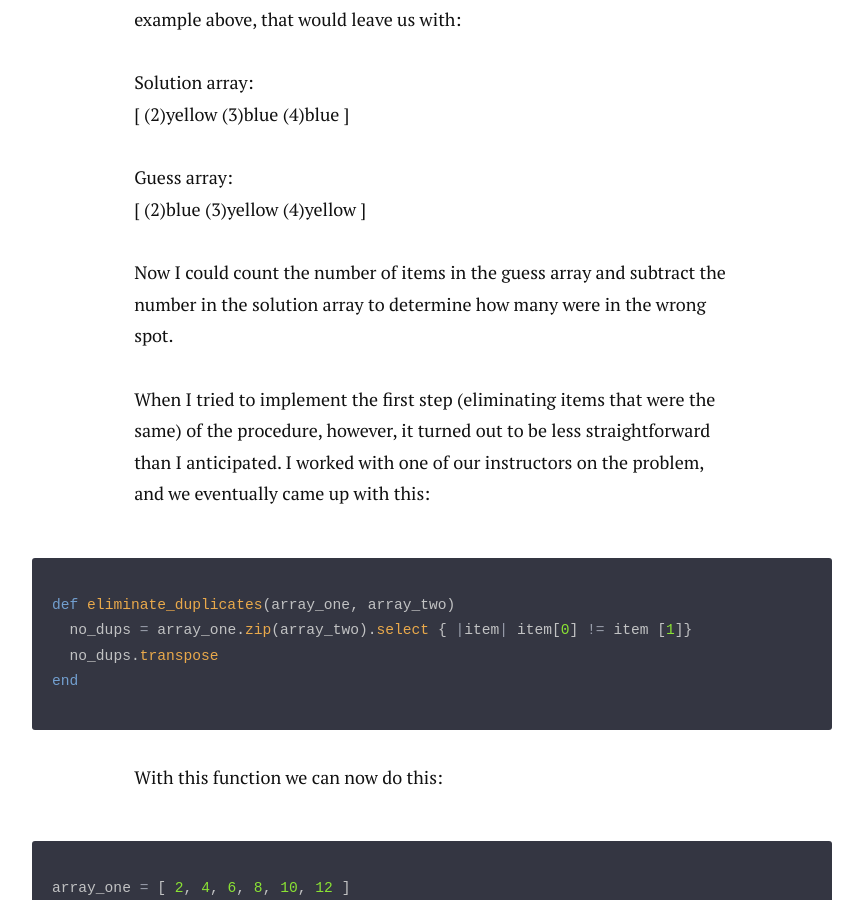
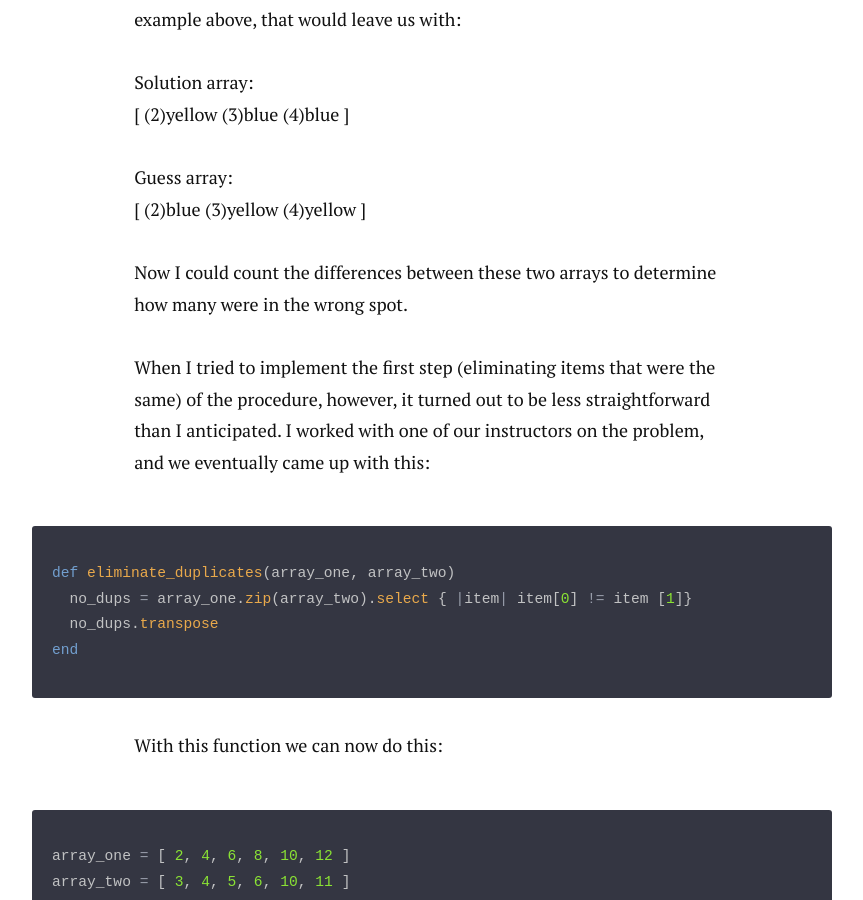
Before and after one commit to philipcolejohnson/philipcolejohnson.github.io, a Jekyll site: the page built from _posts/2016-07-10-smooth_operator.markdown, in a window 1280 px wide and 900 px high, scrolled down 2420 px. Shown: the whole window, without its empty margins (208-1071 px from the left). Built offline with Jekyll 4.4.1, drawn with Linux system fonts in a browser that asks for light colours; nearby versions of some CDN libraries; some of the changed text lies outside the part shown.

Commit message:
Changes post explanation

```diff
--- a/_posts/2016-07-10-smooth_operator.markdown
+++ b/_posts/2016-07-10-smooth_operator.markdown
@@ -62,7 +62,7 @@ Solution array:<br>
 Guess array:<br>
 [ (2)blue   (3)yellow (4)yellow ]<br>
 
-Now I could count the number of items in the guess array and subtract the number in the solution array to determine how many were in the wrong spot.
+Now I could count the differences between these two arrays to determine how many were in the wrong spot.
 
 When I tried to implement the first step (eliminating items that were the same) of the procedure, however, it turned out to be less straightforward than I anticipated. I worked with one of our instructors on the problem, and we eventually came up with this:
 
```
Also changed, not shown: other parts of _posts/2016-07-10-smooth_operator.markdown (+1 -1 lines).
